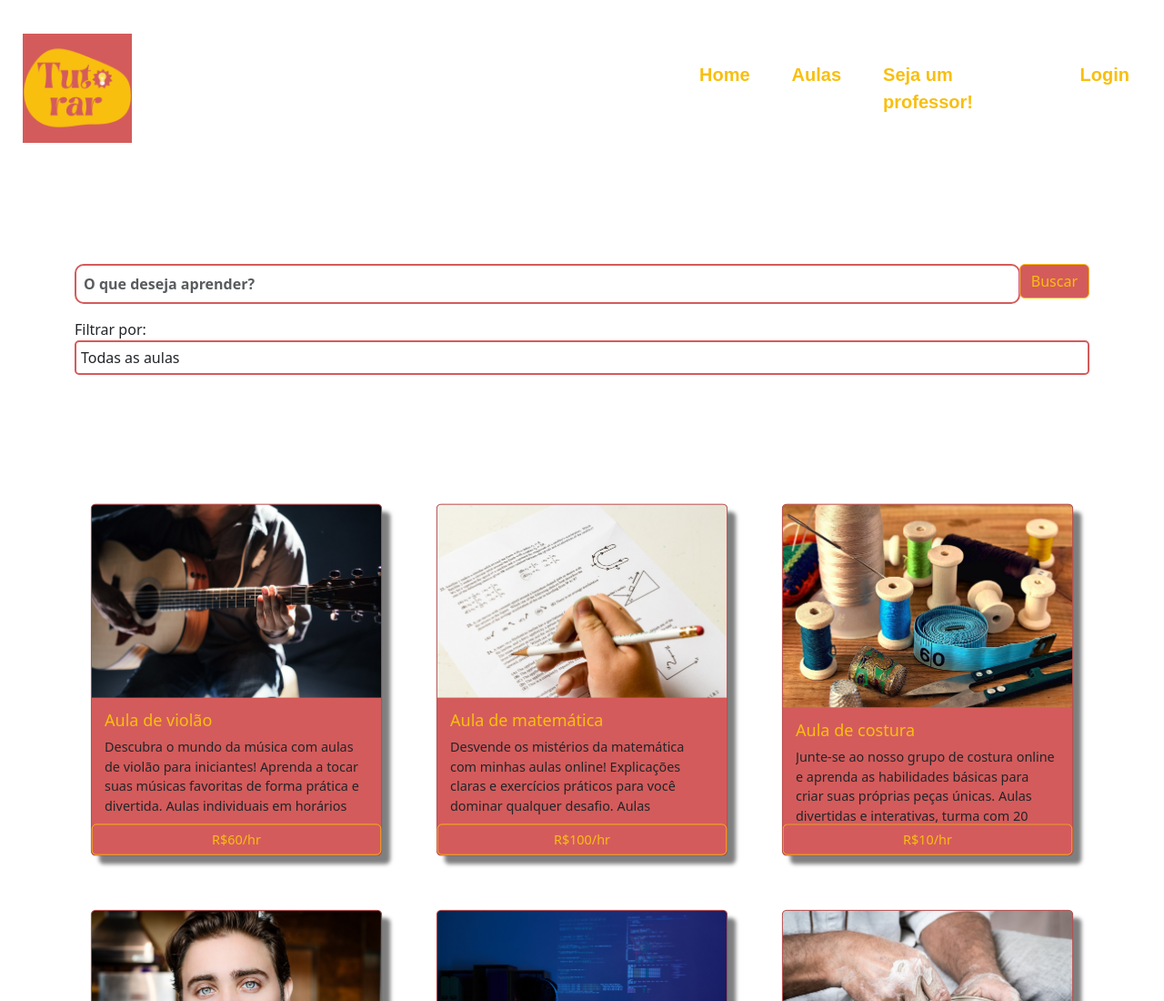
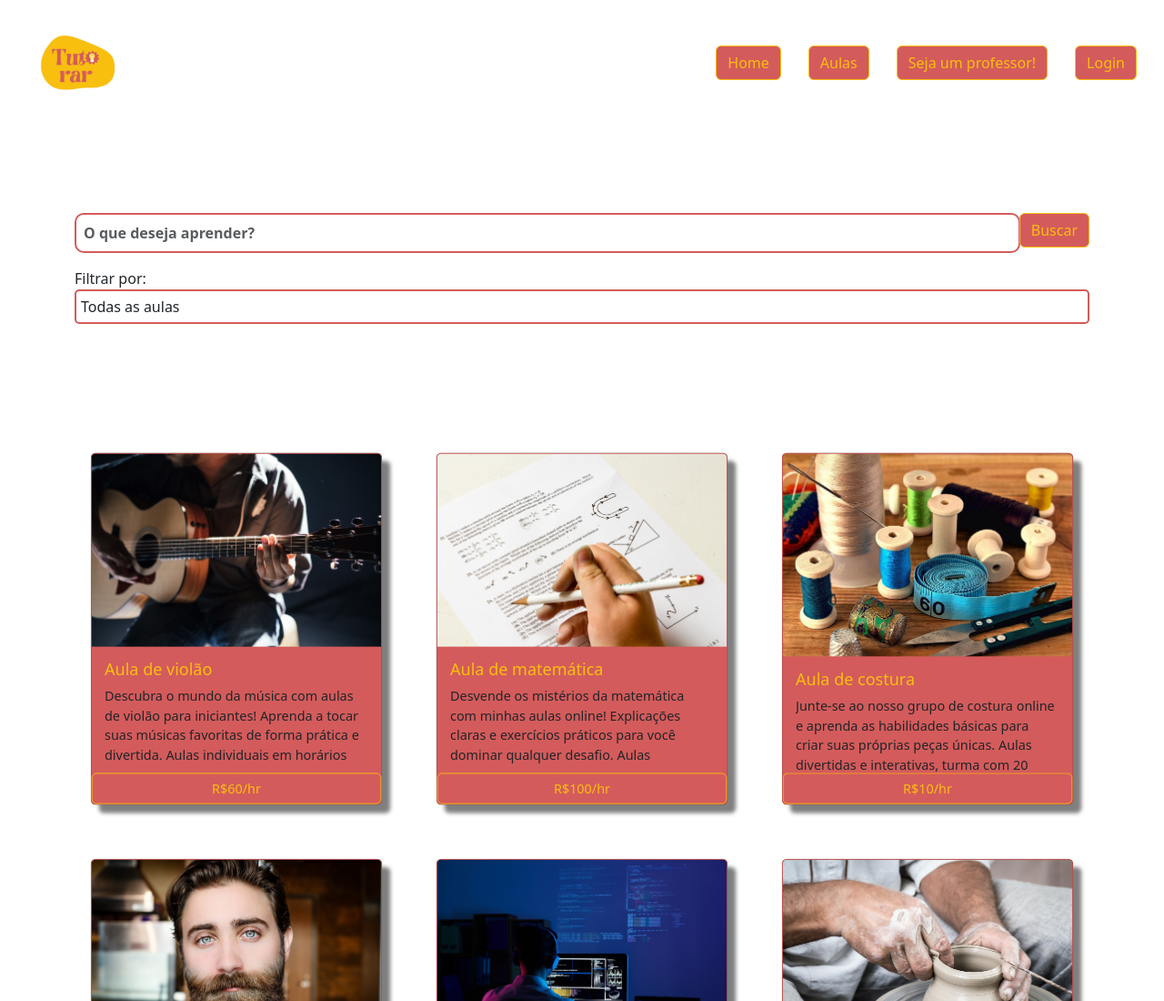
Before and after one commit to alexandrealbuq/tutorar, a website: page aulas.html in a window 1280 px wide. Shown: the top 1100 px of the page at 91% size. Drawn offline with nearby package versions, Linux system fonts and the light colour scheme.

Commit message:
atualização da navbar

```diff
--- a/aulas.html
+++ b/aulas.html
@@ -15,7 +15,7 @@
      <br>
      <nav class="navbar navbar-expand-md">
         <a class="navbar-brand" href="#">
-          <img src=tutorarimagens/logo3tt.png alt="Logo" style="height: 120px;" class="logo">
+          <img src="/tutorarimagens/logo_nova.png" alt="Logo" style="height: 4rem;" class="logo">
         </a>
 
         <button class="navbar-toggler" type="button" data-toggle="collapse" data-target="#collapsibleNavbar">
@@ -25,16 +25,16 @@
         <div class="collapse navbar-collapse justify-content-end" id="collapsibleNavbar">
           <ul class="navbar-nav">
             <li class="nav-item">
-              <a class="nav-link" href="index.html"><i class="bi bi-house-door"></i>Home</a>
+              <a href="/index.html"><button class=" btn btn-primary"><i class="bi bi-house-door-fill"></i> Home</button></a>
             </li>
             <li class="nav-item">
-              <a class="nav-link" href="Aulas.html">Aulas</a>
+              <a href="/aulas.html"><button class="btn btn-primary">Aulas</button></a>
             </li>
             <li class="nav-item">
-                <a class="nav-link" href="professor.html">Seja um professor!</a>
-              </li>
+              <a href="/professor.html"><button class="btn btn-primary">Seja um professor!</button></a>
+            </li>
             <li class="nav-item">
-              <a class="nav-link" href="login.html">Login</a>
+              <a href="/login.html"><button class="btn btn-primary"><i class="bi bi-box-arrow-in-right"></i> Login</button></a>
             </li>
           </ul>
         </div>
```
Also changed, not shown: index.html (+5 -9 lines), login.html (+5 -9 lines), professor.html (+5 -9 lines), tutorarimagens/logo_nova.png (added).
